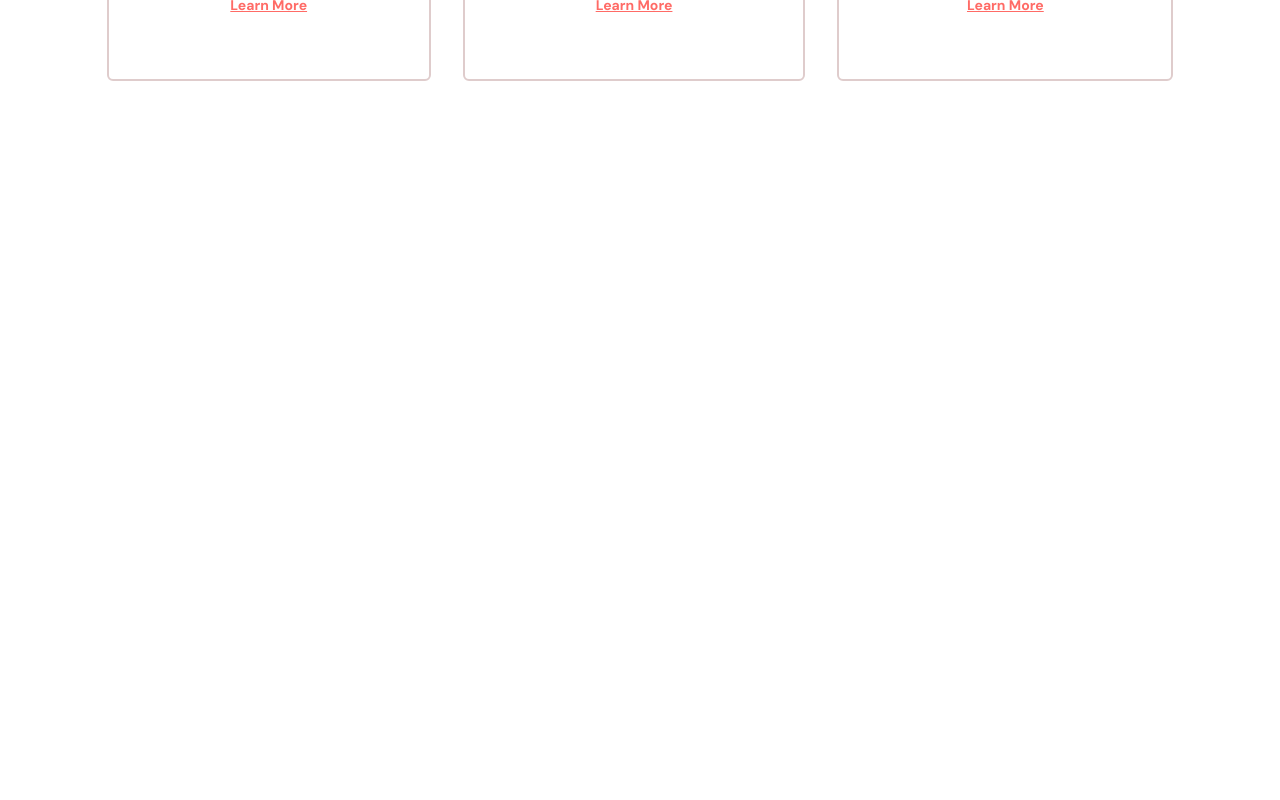
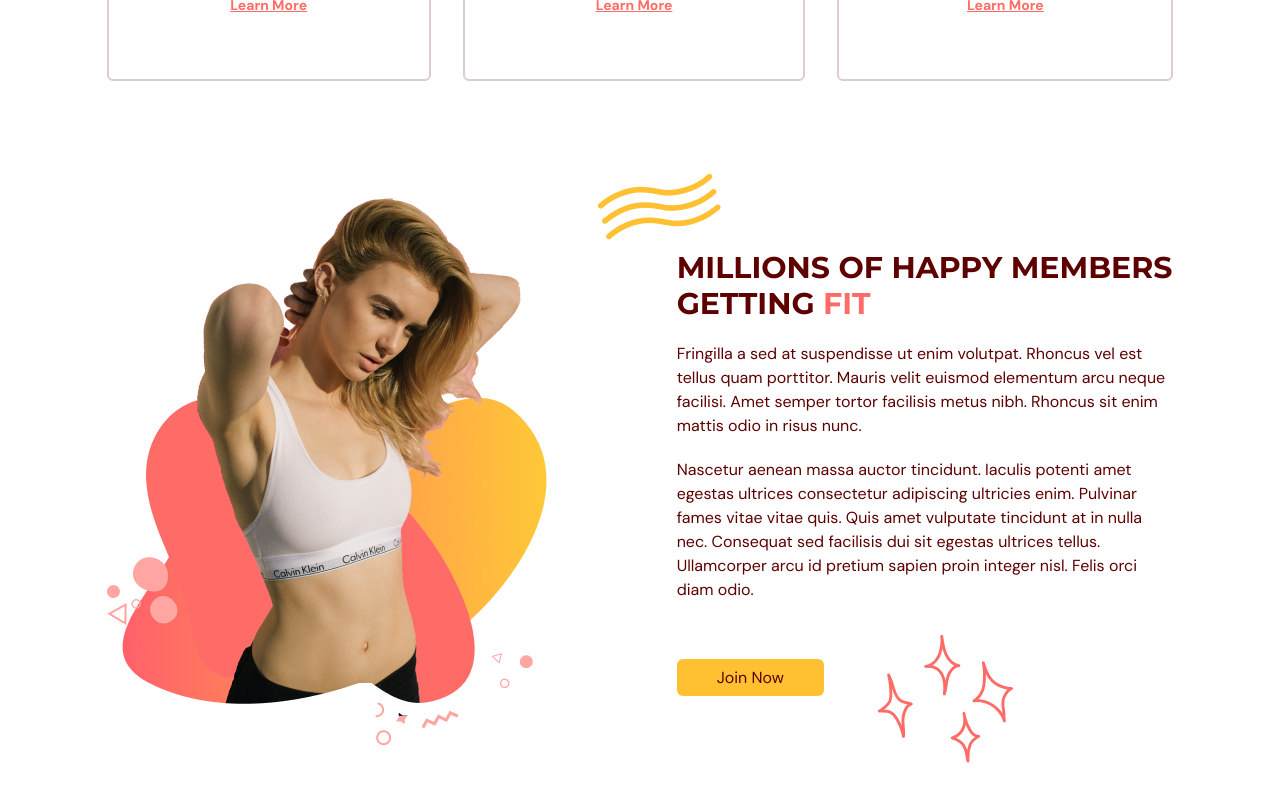
Before and after one commit to maftoohi/Evogym, a React (Vite) app: page / in a window 1280 px wide. Shown: the part 1303-2103 px from the top of the page. Before the commit the page ends 1600 px from the top, so only its background shows below. Built offline with nearby package versions, Linux system fonts and the light colour scheme.

Commit message:
complete second part

```diff
--- a/src/components/benefits/Benefit.tsx
+++ b/src/components/benefits/Benefit.tsx
@@ -1,5 +1,11 @@
 import { SelectedPage } from "@/shared/types";
 import AnchorLink from "react-anchor-link-smooth-scroll";
+import { motion } from "framer-motion";
+
+const childVariant = {
+  hidden: { opacity: 0, scale: 0.9 },
+  visible: { opacity: 1, scale: 1 },
+};
 
 type Props = {
   icon: JSX.Element;
@@ -10,7 +16,7 @@ type Props = {
 
 const Benefits = ({ icon, title, description, setSelectedPage }: Props) => {
   return (
-    <div className="mt-5 rounded-md border-2 border-gray-100 px-5 py-16 text-center">
+    <motion.div variants={childVariant} className="mt-5 rounded-md border-2 border-gray-100 px-5 py-16 text-center">
       <div className="mb-4 flex justify-center">
         <div className="rounded-full border-2 border-gray-100 bg-primary-100 p-4">{icon}</div>
       </div>
@@ -23,7 +29,7 @@ const Benefits = ({ icon, title, description, setSelectedPage }: Props) => {
       >
         <p>Learn More</p>
       </AnchorLink>
-    </div>
+    </motion.div>
   );
 };
 
--- a/src/components/benefits/index.tsx
+++ b/src/components/benefits/index.tsx
@@ -1,8 +1,10 @@
 import { HomeModernIcon, UserGroupIcon, AcademicCapIcon } from "@heroicons/react/24/solid";
+import BenefitsPageGraphic from "@/assets/BenefitsPageGraphic.png";
 import { SelectedPage, BenefitType } from "@/shared/types";
 import HText from "@/shared/HText";
 import Benefit from "./Benefit";
 import { motion } from "framer-motion";
+import ActionButton from "@/shared/ActionButton";
 
 const benefits: Array<BenefitType> = [
   {
@@ -25,6 +27,13 @@ const benefits: Array<BenefitType> = [
   },
 ];
 
+const container = {
+  hidden: {},
+  visible: {
+    transition: { staggerChildren: 0.2 },
+  },
+};
+
 type Props = {
   setSelectedPage: (value: SelectedPage) => void;
 };
@@ -34,16 +43,32 @@ const Benefits = ({ setSelectedPage }: Props) => {
     <section id="benefits" className="mx-auto min-h-full w-5/6 py-20">
       <motion.div onViewportEnter={() => setSelectedPage(SelectedPage.Benefits)}>
         {/* HEADER */}
-        <div className="md:my-5 md:w-3/5">
+        <motion.div
+          className="md:my-5 md:w-3/5"
+          initial="hidden"
+          whileInView="visible"
+          viewport={{ once: true, amount: 0.5 }}
+          transition={{ duration: 0.5 }}
+          variants={{
+            hidden: { opacity: 0, x: -50 },
+            visible: { opacity: 1, x: 0 },
+          }}
+        >
           <HText>MORE THAN JUST A GYM.</HText>
           <p className="my-5 text-sm">
             We provide world class fitness equipment, trainers and classes to get you to your ultimate fitness goals
             with ease. We provide true care into each and every member.
           </p>
-        </div>
+        </motion.div>
 
         {/* BENEFITS */}
-        <div className="mt-5 items-center justify-between gap-8 md:flex">
+        <motion.div
+          className="mt-5 items-center justify-between gap-8 md:flex"
+          initial="hidden"
+          whileInView="visible"
+          viewport={{ once: true, amount: 0.5 }}
+          variants={container}
+        >
           {benefits.map((benefit: BenefitType) => (
             <Benefit
               key={benefit.title}
@@ -53,6 +78,66 @@ const Benefits = ({ setSelectedPage }: Props) => {
               setSelectedPage={setSelectedPage}
             />
           ))}
+        </motion.div>
+
+        {/* GRAPHICS AND DESCRIPTION */}
+        <div className="mt-16 items-center justify-between gap-20 md:mt-28 md:flex">
+          {/*Graphic*/}
+          <img className="mx-auto" alt="benefitsPageImg" src={BenefitsPageGraphic} />
+
+          {/* Description */}
+          <div>
+            {/* Title */}
+            <div className="relative">
+              <div className="before:absolute before:-left-20 before:-top-20 before:z-[1] before:content-abstractwaves">
+                <motion.div
+                  initial="hidden"
+                  whileInView="visible"
+                  viewport={{ once: true, amount: 0.5 }}
+                  transition={{ duration: 0.5 }}
+                  variants={{
+                    hidden: { opacity: 0, x: 50 },
+                    visible: { opacity: 1, x: 0 },
+                  }}
+                >
+                  <HText>
+                    MILLIONS OF HAPPY MEMBERS GETTING <span className="text-primary-500">FIT</span>
+                  </HText>
+                </motion.div>
+              </div>
+            </div>
+
+            {/* Description */}
+            <motion.div
+              initial="hidden"
+              whileInView="visible"
+              viewport={{ once: true, amount: 0.5 }}
+              transition={{ delay: 0.2, duration: 0.5 }}
+              variants={{
+                hidden: { opacity: 0, x: 50 },
+                visible: { opacity: 1, x: 0 },
+              }}
+            >
+              <p className="my-5">
+                Fringilla a sed at suspendisse ut enim volutpat. Rhoncus vel est tellus quam porttitor. Mauris velit
+                euismod elementum arcu neque facilisi. Amet semper tortor facilisis metus nibh. Rhoncus sit enim mattis
+                odio in risus nunc.
+              </p>
+              <p className="mb-5">
+                Nascetur aenean massa auctor tincidunt. Iaculis potenti amet egestas ultrices consectetur adipiscing
+                ultricies enim. Pulvinar fames vitae vitae quis. Quis amet vulputate tincidunt at in nulla nec.
+                Consequat sed facilisis dui sit egestas ultrices tellus. Ullamcorper arcu id pretium sapien proin
+                integer nisl. Felis orci diam odio.
+              </p>
+            </motion.div>
+
+            {/* Button */}
+            <div className="relative mt-16">
+              <div className="before:absolute before:-bottom-20 before:right-40 before:z-[-1] before:content-sparkles">
+                <ActionButton setSelectedPage={setSelectedPage}>Join Now</ActionButton>
+              </div>
+            </div>
+          </div>
         </div>
       </motion.div>
     </section>
```
